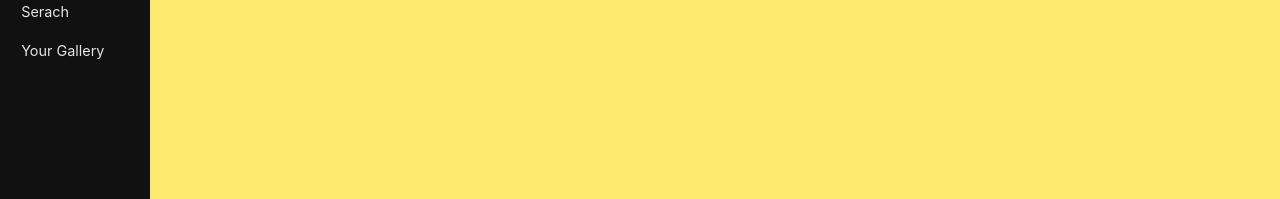
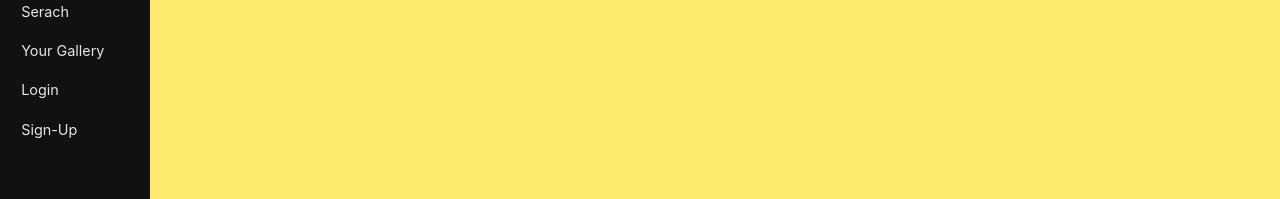
Before and after one commit to Tshembani04/Freequeency, a React (Create React App) app: page / in a window 1280 px wide. Shown: the part 221-420 px from the top of the page. Built offline with nearby package versions, Linux system fonts and the light colour scheme.

Commit message:
deploy my react app to github pages

```diff
--- a/src/components/Navbar.js
+++ b/src/components/Navbar.js
@@ -58,6 +58,8 @@ function Navbar() {
         <li className="active">Home</li>
         <li>Serach</li>
         <li>Your Gallery</li>
+        <li>Login</li>
+        <li>Sign-Up</li>
       </ul>
       <div className="cookies">
         <span>Cookies</span>
```
